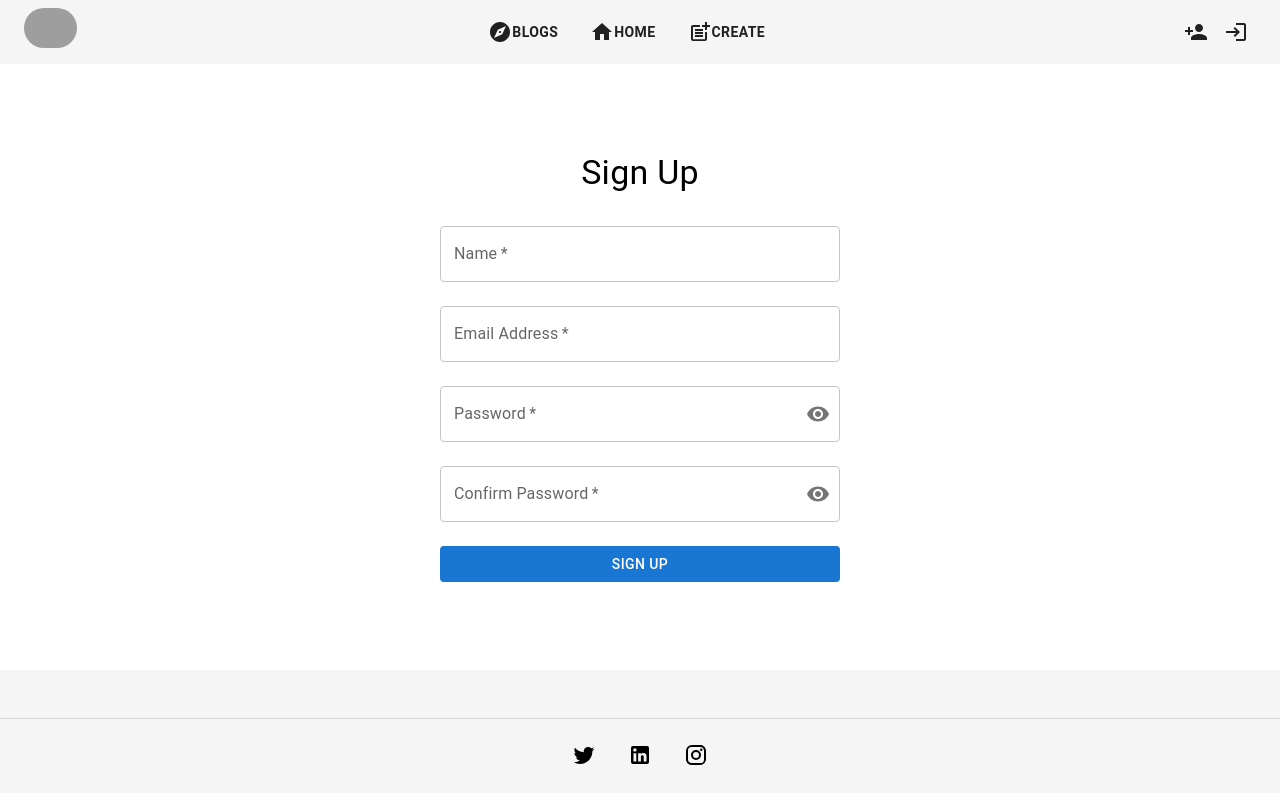
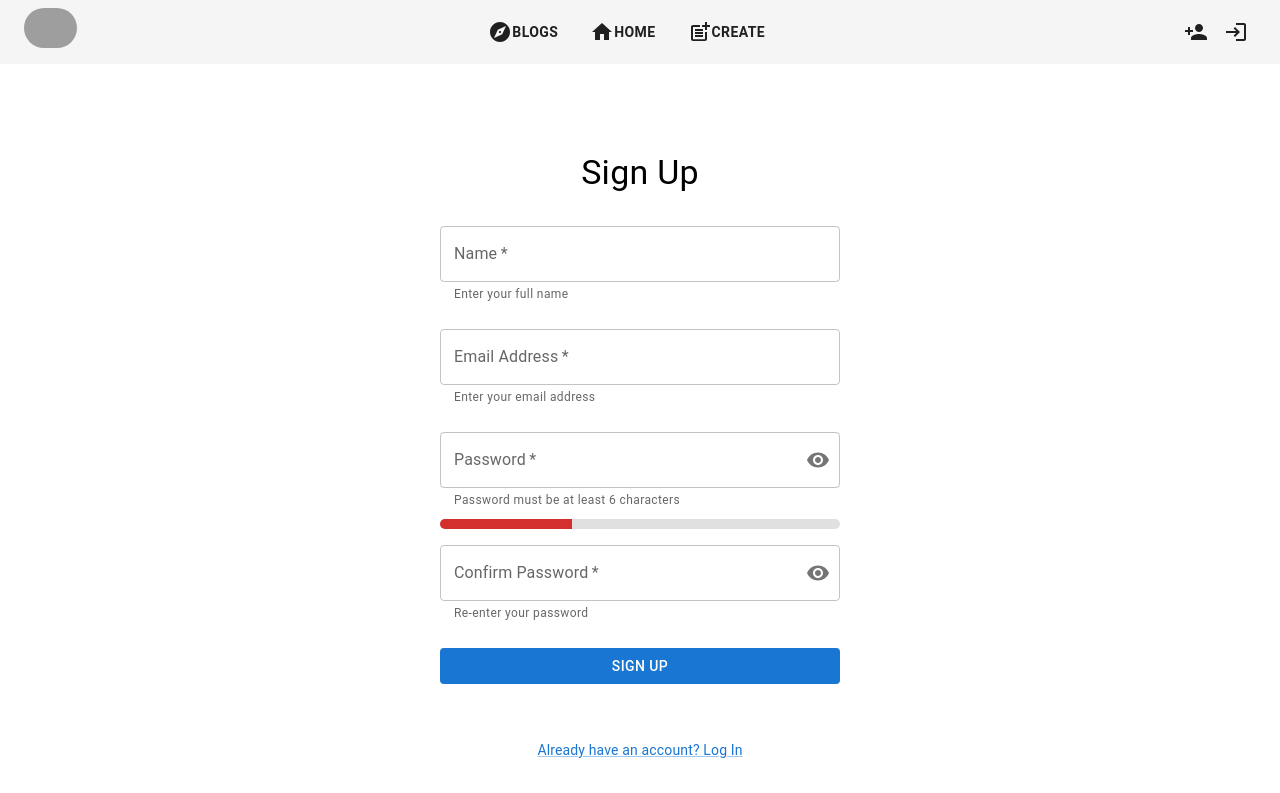
Before and after one commit to devayanm/DevNode, a React (Create React App) app in the folder client/: page /signup in a window 1280 px wide. Shown: the top 793 px of the page. Built offline with nearby package versions, Linux system fonts and the light colour scheme; grey boxes are pictures that could not be loaded; what quill-better-table would draw is missing.

Commit message:
Modified and updated Login and Signup Page

```diff
--- a/client/package.json
+++ b/client/package.json
@@ -8,6 +8,7 @@
     "@mui/icons-material": "^6.0.0",
     "@mui/material": "^6.0.0",
     "@mui/system": "^6.0.0",
+    "@react-oauth/google": "^0.12.1",
     "@testing-library/jest-dom": "^5.17.0",
     "@testing-library/react": "^13.4.0",
     "@testing-library/user-event": "^13.5.0",
--- a/client/src/components/Auth/Login.js
+++ b/client/src/components/Auth/Login.js
@@ -8,10 +8,20 @@ import {
   Box,
   Snackbar,
   Link,
+  InputAdornment,
+  Tooltip,
+  Checkbox,
+  FormControlLabel,
+  LinearProgress,
+  IconButton,
 } from "@mui/material";
 import { styled } from "@mui/system";
 import { login } from "../../api";
 import { useNavigate } from "react-router-dom";
+import GoogleIcon from "@mui/icons-material/Google";
+import Visibility from "@mui/icons-material/Visibility";
+import VisibilityOff from "@mui/icons-material/VisibilityOff";
+import { GoogleOAuthProvider, GoogleLogin } from '@react-oauth/google';
 
 const FormContainer = styled(Box)(({ theme }) => ({
   display: "flex",
@@ -40,12 +50,29 @@ const LinkContainer = styled(Box)(({ theme }) => ({
   alignItems: "center",
 }));
 
+const PasswordStrengthMeter = styled(LinearProgress)(({ theme, strength }) => ({
+  height: 10,
+  borderRadius: 5,
+  backgroundColor: theme.palette.grey[300],
+  "& .MuiLinearProgress-bar": {
+    backgroundColor:
+      strength === "weak"
+        ? theme.palette.error.main
+        : strength === "medium"
+        ? theme.palette.warning.main
+        : theme.palette.success.main,
+  },
+}));
+
 const Login = () => {
   const [openSnackbar, setOpenSnackbar] = useState(false);
   const [email, setEmail] = useState("");
   const [password, setPassword] = useState("");
+  const [showPassword, setShowPassword] = useState(false);
   const [error, setError] = useState(null);
   const [loading, setLoading] = useState(false);
+  const [rememberMe, setRememberMe] = useState(false);
+  const [passwordStrength, setPasswordStrength] = useState("weak");
   const navigate = useNavigate();
 
   const handleSubmit = async (e) => {
@@ -53,7 +80,11 @@ const Login = () => {
     setLoading(true);
     try {
       const response = await login({ email, password });
+      if (rememberMe) {
         localStorage.setItem("token", response.data.token);
+      } else {
+        sessionStorage.setItem("token", response.data.token);
+      }
       setOpenSnackbar(true);
       setTimeout(() => {
         navigate("/profile");
@@ -70,7 +101,40 @@ const Login = () => {
     setOpenSnackbar(false);
   };
 
+  const handlePasswordChange = (e) => {
+    const value = e.target.value;
+    setPassword(value);
+
+    // Simple password strength check
+    if (value.length < 6) {
+      setPasswordStrength("weak");
+    } else if (value.length < 10) {
+      setPasswordStrength("medium");
+    } else {
+      setPasswordStrength("strong");
+    }
+  };
+
+  const handleClickShowPassword = () => {
+    setShowPassword((prev) => !prev);
+  };
+
+  const handleGoogleSuccess = (response) => {
+    const token = response.credential;
+    localStorage.setItem("token", token);
+    setOpenSnackbar(true);
+    setTimeout(() => {
+      navigate("/profile");
+      window.location.reload();
+    }, 2000);
+  };
+
+  const handleGoogleFailure = (response) => {
+    setError("Google Sign-In was unsuccessful. Try again later.");
+  };
+
   return (
+    <GoogleOAuthProvider clientId="YOUR_GOOGLE_CLIENT_ID">
       <FormContainer>
         <FormTitle variant="h4">Login</FormTitle>
         {error && (
@@ -90,6 +154,7 @@ const Login = () => {
             onChange={(e) => setEmail(e.target.value)}
             autoComplete="email"
             autoFocus
+            helperText="Enter your registered email address"
           />
           <TextField
             variant="outlined"
@@ -97,10 +162,37 @@ const Login = () => {
             required
             fullWidth
             label="Password"
-          type="password"
+            type={showPassword ? "text" : "password"}
             value={password}
-          onChange={(e) => setPassword(e.target.value)}
+            onChange={handlePasswordChange}
             autoComplete="current-password"
+            helperText="Enter your password"
+            InputProps={{
+              endAdornment: (
+                <InputAdornment position="end">
+                  <Tooltip title={showPassword ? "Hide Password" : "Show Password"}>
+                    <IconButton onClick={handleClickShowPassword}>
+                      {showPassword ? <VisibilityOff /> : <Visibility />}
+                    </IconButton>
+                  </Tooltip>
+                </InputAdornment>
+              ),
+            }}
+          />
+          <PasswordStrengthMeter
+            variant="determinate"
+            value={passwordStrength === "weak" ? 33 : passwordStrength === "medium" ? 66 : 100}
+            strength={passwordStrength}
+          />
+          <FormControlLabel
+            control={
+              <Checkbox
+                checked={rememberMe}
+                onChange={(e) => setRememberMe(e.target.checked)}
+                color="primary"
+              />
+            }
+            label="Remember Me"
           />
           <FormButton
             type="submit"
@@ -111,6 +203,23 @@ const Login = () => {
           >
             {loading ? <CircularProgress size={24} /> : "Login"}
           </FormButton>
+          <GoogleLogin
+            onSuccess={handleGoogleSuccess}
+            onError={handleGoogleFailure}
+            render={(renderProps) => (
+              <FormButton
+                fullWidth
+                variant="outlined"
+                color="secondary"
+                startIcon={<GoogleIcon />}
+                onClick={renderProps.onClick}
+                disabled={renderProps.disabled}
+                sx={{ mt: 2 }}
+              >
+                Login with Google
+              </FormButton>
+            )}
+          />
         </form>
         <LinkContainer>
           <Link href="/signup" variant="body2">
@@ -132,6 +241,7 @@ const Login = () => {
           }
         />
       </FormContainer>
+    </GoogleOAuthProvider>
   );
 };
 
--- a/client/src/components/Auth/Signup.js
+++ b/client/src/components/Auth/Signup.js
@@ -9,12 +9,17 @@ import {
   Snackbar,
   IconButton,
   InputAdornment,
+  Tooltip,
+  Link,
+  LinearProgress,
 } from "@mui/material";
 import { styled } from "@mui/system";
 import { signup } from "../../api";
 import { useNavigate } from "react-router-dom";
 import Visibility from "@mui/icons-material/Visibility";
 import VisibilityOff from "@mui/icons-material/VisibilityOff";
+import GoogleIcon from "@mui/icons-material/Google";
+import { GoogleOAuthProvider, GoogleLogin } from "@react-oauth/google";
 
 const FormContainer = styled(Box)(({ theme }) => ({
   display: "flex",
@@ -36,6 +41,27 @@ const FormButton = styled(Button)(({ theme }) => ({
   marginTop: theme.spacing(2),
 }));
 
+const LinkContainer = styled(Box)(({ theme }) => ({
+  marginTop: theme.spacing(2),
+  display: "flex",
+  flexDirection: "column",
+  alignItems: "center",
+}));
+
+const PasswordStrengthMeter = styled(LinearProgress)(({ theme, strength }) => ({
+  height: 10,
+  borderRadius: 5,
+  backgroundColor: theme.palette.grey[300],
+  "& .MuiLinearProgress-bar": {
+    backgroundColor:
+      strength === "weak"
+        ? theme.palette.error.main
+        : strength === "medium"
+        ? theme.palette.warning.main
+        : theme.palette.success.main,
+  },
+}));
+
 const Signup = () => {
   const [name, setName] = useState("");
   const [email, setEmail] = useState("");
@@ -47,14 +73,23 @@ const Signup = () => {
   const [snackbarMessage, setSnackbarMessage] = useState("");
   const [showPassword, setShowPassword] = useState(false);
   const [showConfirmPassword, setShowConfirmPassword] = useState(false);
+  const [passwordStrength, setPasswordStrength] = useState("weak");
+  const [passwordMatchError, setPasswordMatchError] = useState(false);
+  const [nameError, setNameError] = useState(false);
   const navigate = useNavigate();
 
   const handleSubmit = async (e) => {
     e.preventDefault();
     if (password !== confirmPassword) {
-      setError("Passwords do not match");
+      setPasswordMatchError(true);
       return;
     }
+    if (!name.trim()) {
+      setNameError(true);
+      return;
+    }
+    setPasswordMatchError(false);
+    setNameError(false);
     setLoading(true);
     try {
       await signup({ name, email, password });
@@ -78,7 +113,36 @@ const Signup = () => {
     setOpenSnackbar(false);
   };
 
+  const handlePasswordChange = (e) => {
+    const value = e.target.value;
+    setPassword(value);
+
+    if (value.length < 6) {
+      setPasswordStrength("weak");
+    } else if (value.length < 10) {
+      setPasswordStrength("medium");
+    } else {
+      setPasswordStrength("strong");
+    }
+  };
+
+  const handleGoogleSuccess = (response) => {
+    const token = response.credential;
+    localStorage.setItem("token", token);
+    setSnackbarMessage("Google Sign-In successful");
+    setOpenSnackbar(true);
+    setTimeout(() => {
+      navigate("/profile");
+      window.location.reload();
+    }, 2000);
+  };
+
+  const handleGoogleFailure = (response) => {
+    setError("Google Sign-In was unsuccessful. Try again later.");
+  };
+
   return (
+    <GoogleOAuthProvider clientId="YOUR_GOOGLE_CLIENT_ID">
       <FormContainer>
         <FormTitle variant="h4">Sign Up</FormTitle>
         {error && (
@@ -95,7 +159,14 @@ const Signup = () => {
             label="Name"
             value={name}
             onChange={(e) => setName(e.target.value)}
+            helperText="Enter your full name"
+            error={nameError}
           />
+          {nameError && (
+            <Typography color="error" variant="body2">
+              Name cannot be empty or just spaces.
+            </Typography>
+          )}
           <TextField
             variant="outlined"
             margin="normal"
@@ -106,6 +177,7 @@ const Signup = () => {
             value={email}
             onChange={(e) => setEmail(e.target.value)}
             autoComplete="email"
+            helperText="Enter your email address"
           />
           <TextField
             variant="outlined"
@@ -115,11 +187,15 @@ const Signup = () => {
             label="Password"
             type={showPassword ? "text" : "password"}
             value={password}
-          onChange={(e) => setPassword(e.target.value)}
+            onChange={handlePasswordChange}
             autoComplete="new-password"
+            helperText="Password must be at least 6 characters"
             InputProps={{
               endAdornment: (
                 <InputAdornment position="end">
+                  <Tooltip
+                    title={showPassword ? "Hide Password" : "Show Password"}
+                  >
                     <IconButton
                       edge="end"
                       onClick={() => setShowPassword(!showPassword)}
@@ -127,9 +203,21 @@ const Signup = () => {
                     >
                       {showPassword ? <VisibilityOff /> : <Visibility />}
                     </IconButton>
+                  </Tooltip>
                 </InputAdornment>
               ),
             }}
+          />
+          <PasswordStrengthMeter
+            variant="determinate"
+            value={
+              passwordStrength === "weak"
+                ? 33
+                : passwordStrength === "medium"
+                ? 66
+                : 100
+            }
+            strength={passwordStrength}
           />
           <TextField
             variant="outlined"
@@ -140,20 +228,35 @@ const Signup = () => {
             type={showConfirmPassword ? "text" : "password"}
             value={confirmPassword}
             onChange={(e) => setConfirmPassword(e.target.value)}
+            helperText="Re-enter your password"
+            error={passwordMatchError}
             InputProps={{
               endAdornment: (
                 <InputAdornment position="end">
+                  <Tooltip
+                    title={
+                      showConfirmPassword ? "Hide Password" : "Show Password"
+                    }
+                  >
                     <IconButton
                       edge="end"
-                  onClick={() => setShowConfirmPassword(!showConfirmPassword)}
+                      onClick={() =>
+                        setShowConfirmPassword(!showConfirmPassword)
+                      }
                       aria-label="toggle password visibility"
                     >
                       {showConfirmPassword ? <VisibilityOff /> : <Visibility />}
                     </IconButton>
+                  </Tooltip>
                 </InputAdornment>
               ),
             }}
           />
+          {passwordMatchError && (
+            <Typography color="error" variant="body2">
+              The entered passwords do not match.
+            </Typography>
+          )}
           <FormButton
             type="submit"
             fullWidth
@@ -163,7 +266,29 @@ const Signup = () => {
           >
             {loading ? <CircularProgress size={24} /> : "Sign Up"}
           </FormButton>
+          <GoogleLogin
+            onSuccess={handleGoogleSuccess}
+            onError={handleGoogleFailure}
+            render={(renderProps) => (
+              <FormButton
+                fullWidth
+                variant="outlined"
+                color="secondary"
+                startIcon={<GoogleIcon />}
+                onClick={renderProps.onClick}
+                disabled={renderProps.disabled}
+                sx={{ mt: 2 }}
+              >
+                Sign Up with Google
+              </FormButton>
+            )}
+          />
         </form>
+        <LinkContainer>
+          <Link href="/login" variant="body2">
+            Already have an account? Log In
+          </Link>
+        </LinkContainer>
         <Snackbar
           open={openSnackbar}
           autoHideDuration={2000}
@@ -176,6 +301,7 @@ const Signup = () => {
           }
         />
       </FormContainer>
+    </GoogleOAuthProvider>
   );
 };
 
```
Also changed, not shown: 1 other file (tests, documents, lock files or other folders). Lines whose indentation alone changed are shown as unchanged.
